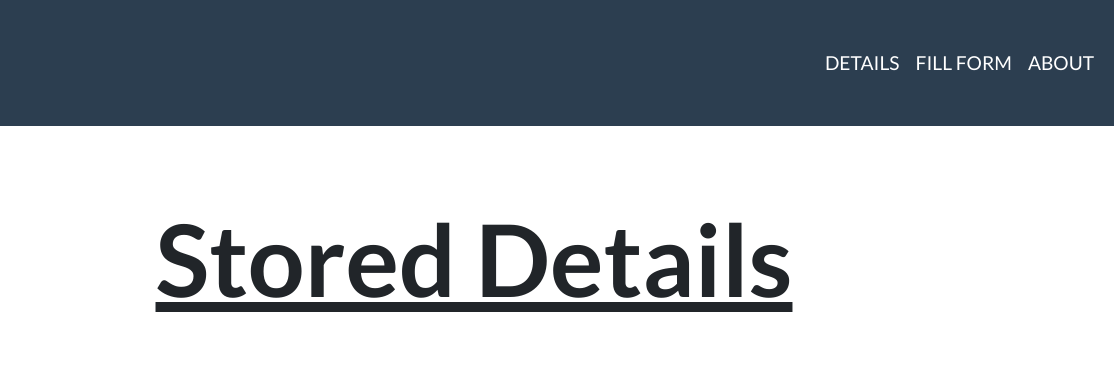
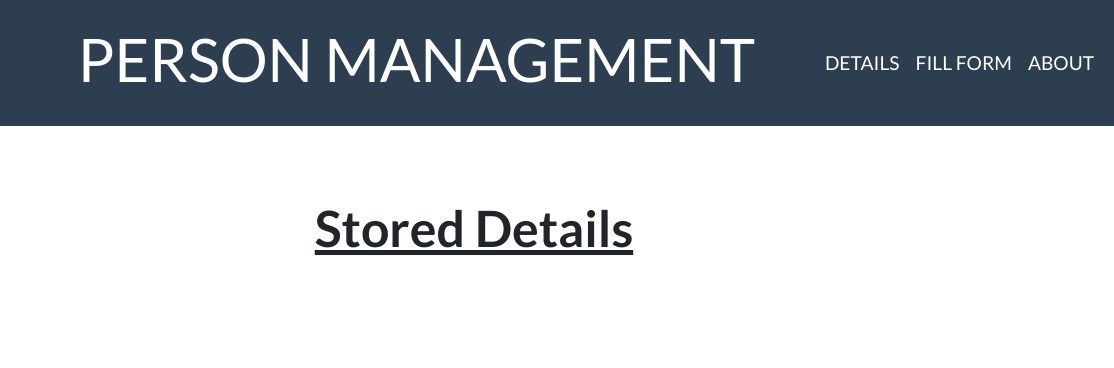
Before and after one commit to Ansh339/Sessional_Assessment_2, a plain HTML site: page index.html in a window 1280 px wide. Shown: the top 368 px of the page, 166-1280 px from the left. Drawn offline with Linux system fonts and the light colour scheme; no server answers.

Commit message:
site name added

```diff
--- a/index.html
+++ b/index.html
@@ -16,18 +16,18 @@
           <!-- LOGO -->
             <div class="container-fluid">
               <img class="navbar-brand" src="./assets/logo.jpg" alt="Company Logo" style="width: 150px;">
+              <div class="navbar-brand" style="padding-left: 20px;">
+                <h2 style="font-size: 60px;">PERSON MANAGEMENT</h2>
+              </div>
               <div class="d-flex" id="navbarColor01">
                 <!-- LIST ITEMS -->
                 <ul class="navbar-nav me-auto">
                   <li class="nav-item" style="font-size: 1.2rem;">
-                    <a class="nav-link" href="#">DETAILS</a>
+                    <a class="nav-link" href="#title-detail">DETAILS</a>
                   </li>
                   <li class="nav-item" style="font-size: 1.2rem;">
                     <a class="nav-link" href="#title-form">FILL FORM</a>
                   </li>
-                  <!-- <li class="nav-item" style="font-size: 1.2rem;">
-                    <a class="nav-link" href="#">FEATURES</a>
-                  </li> -->
                   <li class="nav-item" style="font-size: 1.2rem;">
                     <a class="nav-link" href="#footer-d">ABOUT</a>
                   </li>
@@ -42,8 +42,8 @@
     <br>
 
     <!-- DETAILS TITLE -->
-    <div class="container" style="text-align: center;">
-        <h1 style="font-size: 100px;"><b><u>Stored Details</u></b></h1>
+    <div id="title-detail" class="container" style="text-align: center;">
+        <h1 style="font-size: 50px;"><b><u>Stored Details</u></b></h1>
     </div>
 
     <br>
```
